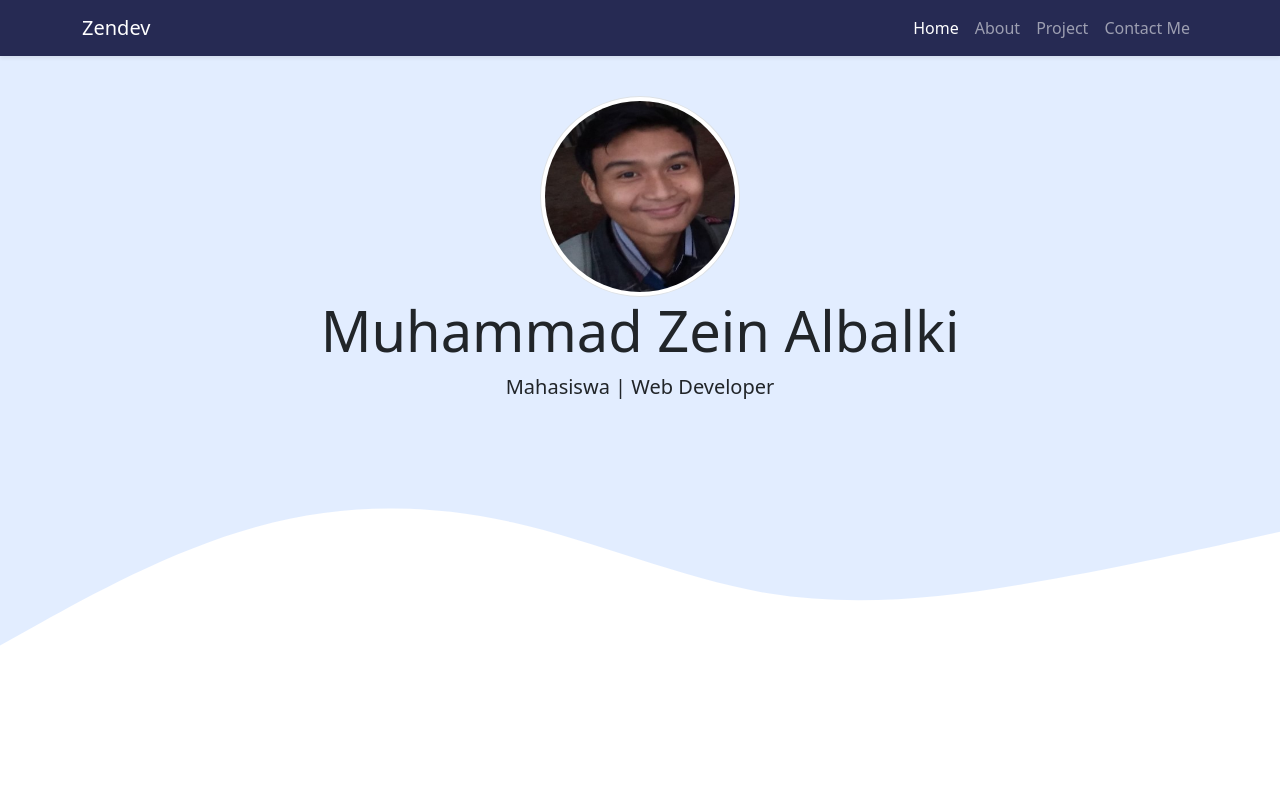
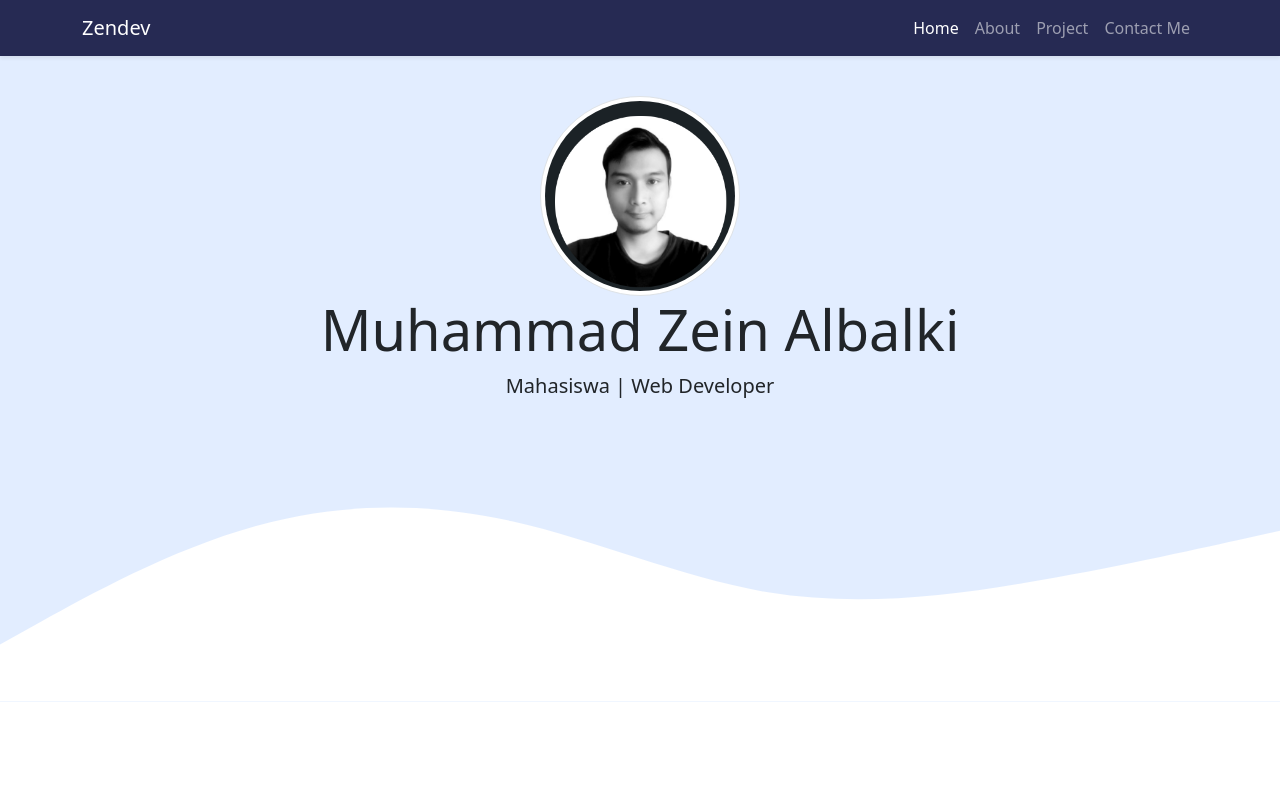
Before and after one commit to zeinalbalki/zeinalbalki.github.io, a plain HTML site: page index.html in a window 1280 px wide. Shown: the top 795 px of the page. Drawn offline with nearby package versions, Linux system fonts and the light colour scheme.

Commit message:
mengubah profile image

```diff
--- a/index.html
+++ b/index.html
@@ -46,7 +46,7 @@
 
     <!-- Jumbotron -->
     <section class="jumbotron text-center">
-      <img src="img/zein2.jpg" alt="Muhammad Zein Albalki" width="200" class="rounded-circle img-thumbnail" />
+      <img src="img/aku.png" alt="Muhammad Zein Albalki" width="200" class="rounded-circle img-thumbnail" />
       <h1 class="display-4">Muhammad Zein Albalki</h1>
       <p class="lead">Mahasiswa | Web Developer</p>
       <svg xmlns="http://www.w3.org/2000/svg" viewBox="0 0 1440 320">
```
Also changed, not shown: img/aku.png (added).
